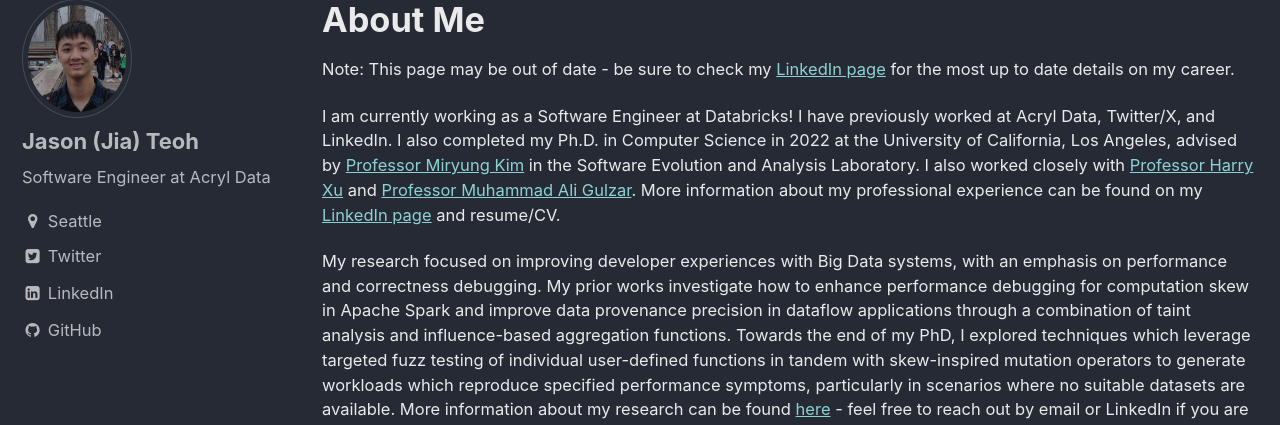
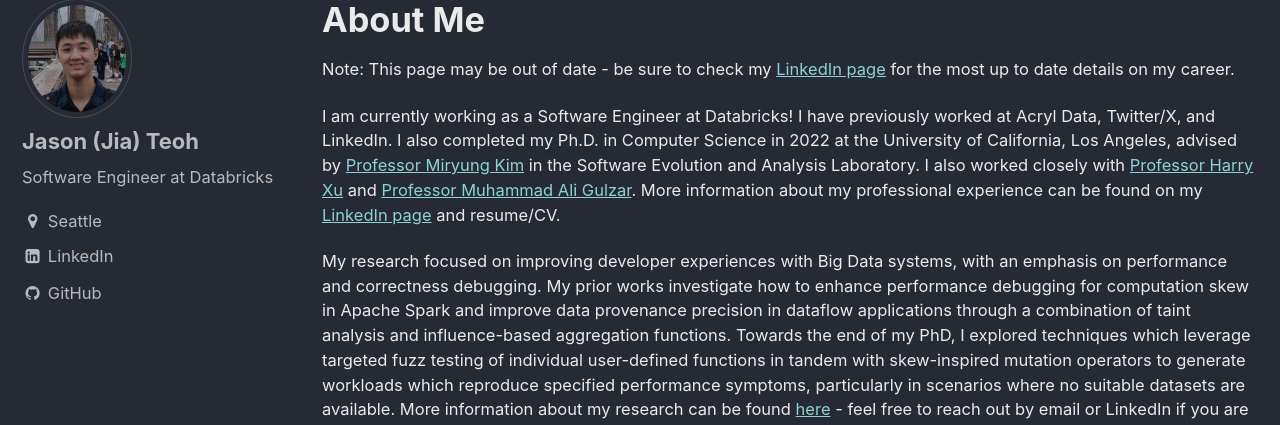
Before and after one commit to jiateoh/jiateoh.github.io, a Jekyll site: the page built from index.html, in a window 1280 px wide. Shown: the part 145-570 px from the top of the page. Built offline with Jekyll 4.4.1, drawn with Linux system fonts in a browser that asks for light colours; the list of posts is cut into pages by our own code.

Commit message:
Update bio/headline and remove unused Twitter acc.

```diff
--- a/_config.yml
+++ b/_config.yml
@@ -85,7 +85,7 @@ analytics:
 author:
   name             : "Jason (Jia) Teoh"
   avatar           : "/assets/images/profile_ny_cropped.jpg"
-  bio              : "Software Engineer at Acryl Data"
+  bio              : "Software Engineer at Databricks"
   location         : "Seattle"
   #email            : "jiateoh at gmail"
   uri              :
@@ -107,7 +107,7 @@ author:
   stackoverflow    : # "123456/username" (the last part of your profile url, e.g. https://stackoverflow.com/users/123456/username)
   steam            : # "steamId" (the last part of your profile url, e.g. https://steamcommunity.com/id/steamId/)
   tumblr           :
-  twitter          : "jasonteoh_cs"
+  twitter          : # "jasonteoh_cs"
   vine             :
   weibo            :
   xing             :
```
